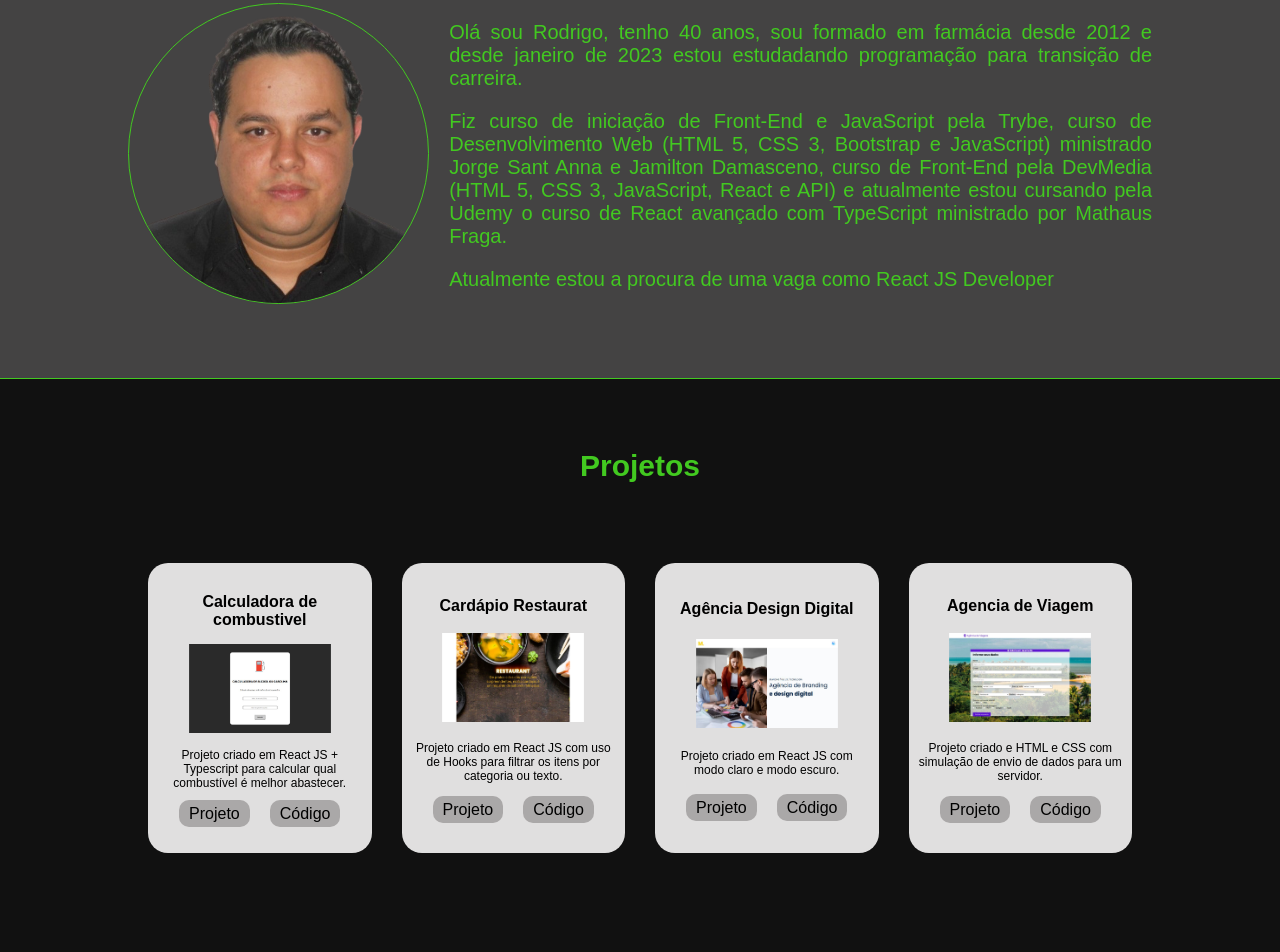
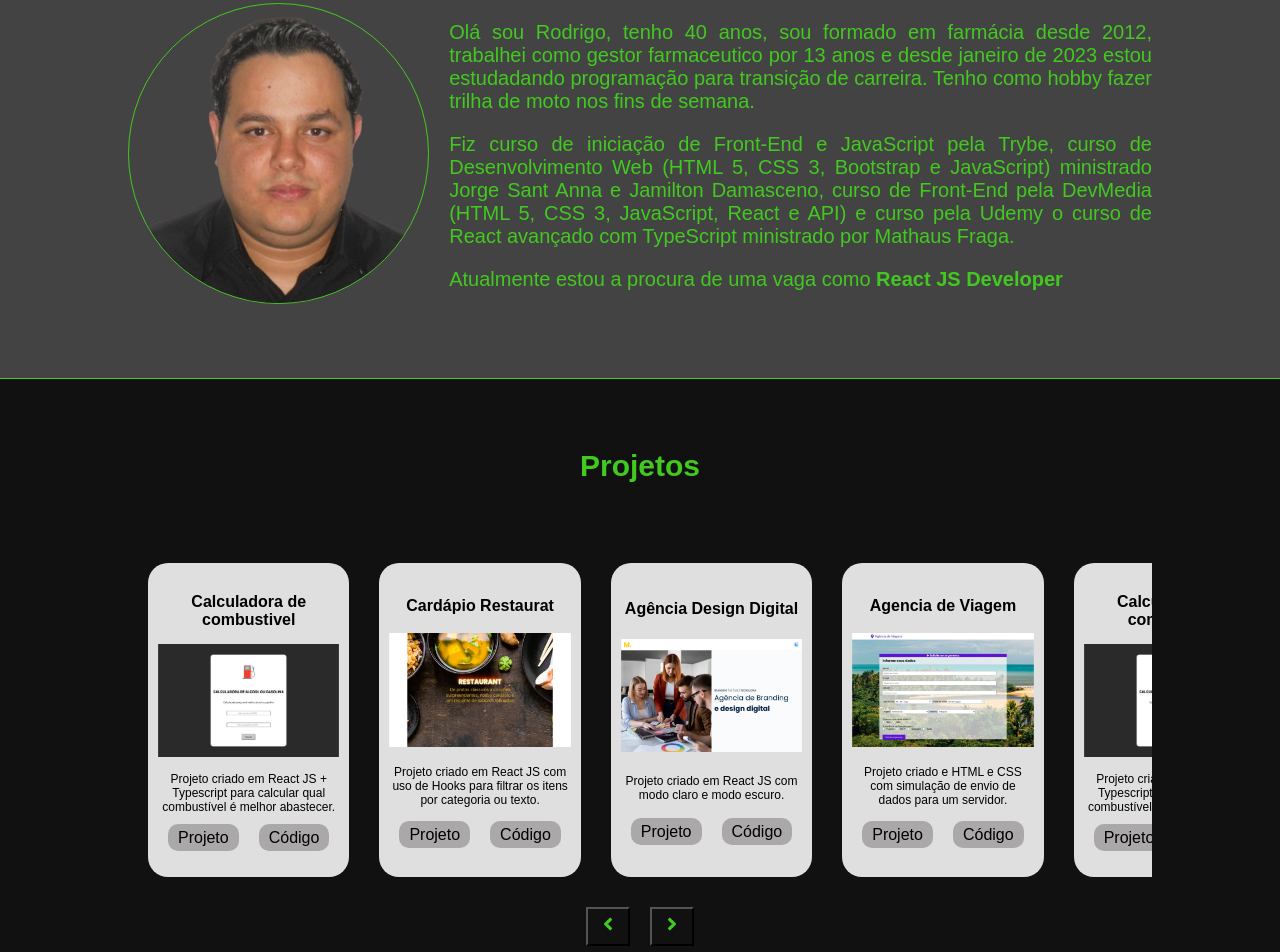
Before and after one commit to mtrodrigo/portifolio, a React (Vite) app: page / in a window 1280 px wide. Shown: the part 980-1932 px from the top of the page. Built offline with nearby package versions, Linux system fonts and the light colour scheme.

Commit message:
Finalização do componente Projetos.

```diff
--- a/package.json
+++ b/package.json
@@ -11,7 +11,8 @@
   },
   "dependencies": {
     "react": "^18.3.1",
-    "react-dom": "^18.3.1"
+    "react-dom": "^18.3.1",
+    "react-icons": "^5.4.0"
   },
   "devDependencies": {
     "@eslint/js": "^9.17.0",
--- a/src/components/banner/Banner.tsx
+++ b/src/components/banner/Banner.tsx
@@ -9,6 +9,7 @@ function Banner() {
                 <h1>HELLO WORD!</h1>
                 <h3>Bem vindo ao meu portifólio</h3>
                 <h3>Rodrigo Marques Tavares</h3>
+
             </div>
         </section>
       </>
--- a/src/components/projetos/Projetos.module.css
+++ b/src/components/projetos/Projetos.module.css
@@ -19,12 +19,14 @@
 }
 .carrocel_container{
     display: flex;
-    flex-direction: row-reverse;
     gap: 30px;
     padding: 30px 20px;
+    overflow-x: auto;
+}
+.carrocel_container::-webkit-scrollbar{
+    display: none;
 }
 .card{
-    width: 250px;
     display: flex;
     flex-direction: column;
     align-items: center;
@@ -35,7 +37,7 @@
     gap: 15px;
 }
 .card img{
-    width: 70%;
+    width: 100%;
 }
 .card p{
     font-size: 12px;
@@ -48,3 +50,11 @@
     margin: 0 10px;
     border-radius: 10px;
 }
+.scroll button{
+    background: transparent;
+    color: #42C920;
+    font-size: 20px;
+    text-align: center;
+    margin: 0 10px;
+    padding: 5px 10px;
+}
--- a/src/components/projetos/Projetos.tsx
+++ b/src/components/projetos/Projetos.tsx
@@ -1,8 +1,20 @@
 import styles from './Projetos.module.css'
 import colProjetos from '../../data/projeto'
+import { FaAngleRight, FaAngleLeft } from "react-icons/fa";
+import { useRef } from 'react';
 
 function Projetos() {
-
+  const carrocel = useRef<HTMLDivElement>(null)
+  const btnEsquerda = () => {
+    if (carrocel.current) {
+      carrocel.current.scrollLeft -= carrocel.current.offsetWidth
+    }
+  }
+  const btnDireita = () => {
+    if (carrocel.current) {
+      carrocel.current.scrollLeft += carrocel.current.offsetWidth
+    }
+  }
 
     return (
       <section id='projetos' className={styles.projetos}>
@@ -10,7 +22,7 @@ function Projetos() {
           <div className={styles.projetos_titulo}>
             <h2>Projetos</h2>
           </div>
-          <div className={styles.carrocel_container}>
+          <div className={styles.carrocel_container } ref={carrocel}>
           {colProjetos.map((projeto, index) => (
             <div key={index} className={styles.card}>
               <h4>{projeto.nome}</h4>
@@ -23,6 +35,10 @@ function Projetos() {
             </div>
           ))}
           </div>
+          <div className={styles.scroll}>
+            <button onClick={btnEsquerda}><FaAngleLeft/></button>
+            <button onClick={btnDireita}><FaAngleRight/></button>
+           </div>
         </div>
       </section>
     )
--- a/src/components/sobre/Sobre.tsx
+++ b/src/components/sobre/Sobre.tsx
@@ -3,8 +3,10 @@ import style from './Sobre.module.css'
 
 function Sobre() {
     const anoAniversario = 1985;
+    const anoTrabalho = 2012;
     const data = new Date()
     const idade = data.getFullYear() - anoAniversario;
+    const trabalho = data.getFullYear() - anoTrabalho
 
 
     return (
@@ -17,16 +19,18 @@ function Sobre() {
                         <img src={ImgSobre} alt="" />
                     </div>
                     <div className={style.text_container}>
-                        <p>Olá sou Rodrigo, tenho {idade} anos, sou formado em farmácia desde 2012 e
+                        <p>Olá sou Rodrigo, tenho {idade} anos, sou formado em farmácia desde 2012,
+                            trabalhei como gestor farmaceutico por {trabalho} anos e
                             desde janeiro de 2023 estou estudadando programação para transição de carreira.
+                            Tenho como hobby fazer trilha de moto nos fins de semana.
                         </p>
                         <p>Fiz curso de iniciação de Front-End e JavaScript pela Trybe, curso de Desenvolvimento Web
                             (HTML 5, CSS 3, Bootstrap e JavaScript) ministrado Jorge Sant Anna e Jamilton Damasceno, curso de Front-End
-                            pela DevMedia (HTML 5, CSS 3,  JavaScript, React e API) e atualmente estou cursando pela Udemy o
+                            pela DevMedia (HTML 5, CSS 3,  JavaScript, React e API) e curso pela Udemy o
                             curso de React avançado com TypeScript ministrado por Mathaus Fraga.
                         </p>
                         <p>
-                            Atualmente estou a procura de uma vaga como React JS Developer
+                            Atualmente estou a procura de uma vaga como <strong>React JS Developer</strong>
                         </p>
                     </div>
                 </div>
--- a/src/data/projeto.ts
+++ b/src/data/projeto.ts
@@ -4,10 +4,13 @@ import cardapio from '/img/cardapio_restaurant.png'
 import calculadora from '/img/calculadora.png'
 
 const colProjetos = [
+    {nome: "Calculadora de combustivel", site: "https://calculadora-combustivel-woad.vercel.app/", codigo: "https://github.com/mtrodrigo/calculadora-combustivel.git", image: calculadora, descricao: "Projeto criado em React JS + Typescript para calcular qual combustível é melhor abastecer."},
+    {nome: "Cardápio Restaurat", site: "https://cardapio-restaurant-five.vercel.app/", codigo: "https://github.com/mtrodrigo/cardapio-restaurant.git", image: cardapio, descricao: "Projeto criado em React JS com uso de Hooks para filtrar os itens por categoria ou texto."},
+    {nome: "Agência Design Digital", site: "https://agencia-design-m.vercel.app/", codigo: "https://github.com/mtrodrigo/agencia_design_M.git", image: agencia, descricao:"Projeto criado em React JS com modo claro e modo escuro."},
     {nome: "Agencia de Viagem", site: "https://agencia-de-viagens-tau-two.vercel.app/", codigo: "https://github.com/mtrodrigo/Agencia-de-Viagens.git", image: agenciaViagem, descricao: "Projeto criado e HTML e CSS com simulação de envio de dados para um servidor."},
+    {nome: "Calculadora de combustivel", site: "https://calculadora-combustivel-woad.vercel.app/", codigo: "https://github.com/mtrodrigo/calculadora-combustivel.git", image: calculadora, descricao: "Projeto criado em React JS + Typescript para calcular qual combustível é melhor abastecer."},
+    {nome: "Cardápio Restaurat", site: "https://cardapio-restaurant-five.vercel.app/", codigo: "https://github.com/mtrodrigo/cardapio-restaurant.git", image: cardapio, descricao: "Projeto criado em React JS com uso de Hooks para filtrar os itens por categoria ou texto."},
     {nome: "Agência Design Digital", site: "https://agencia-design-m.vercel.app/", codigo: "https://github.com/mtrodrigo/agencia_design_M.git", image: agencia, descricao:"Projeto criado em React JS com modo claro e modo escuro."},
-    {nome: "Cardápio Restaurat", site: "https://cardapio-restaurant-five.vercel.app/", codigo: "https://github.com/mtrodrigo/cardapio-restaurant.git", image: cardapio, descricao: "Projeto criado em React JS com uso de Hooks para filtrar os itens por categoria ou texto."},
-    {nome: "Calculadora de combustivel", site: "https://calculadora-combustivel-woad.vercel.app/", codigo: "https://github.com/mtrodrigo/calculadora-combustivel.git", image: calculadora, descricao: "Projeto criado em React JS + Typescript para calcular qual combustível é melhor abastecer."},
-
+    {nome: "Agencia de Viagem", site: "https://agencia-de-viagens-tau-two.vercel.app/", codigo: "https://github.com/mtrodrigo/Agencia-de-Viagens.git", image: agenciaViagem, descricao: "Projeto criado e HTML e CSS com simulação de envio de dados para um servidor."},
 ]
 export default colProjetos
```
Also changed, not shown: src/components/rodape/Rodape.module.css (added), src/components/rodape/Rodape.tsx (added), 1 other file (tests, documents, lock files or other folders).
